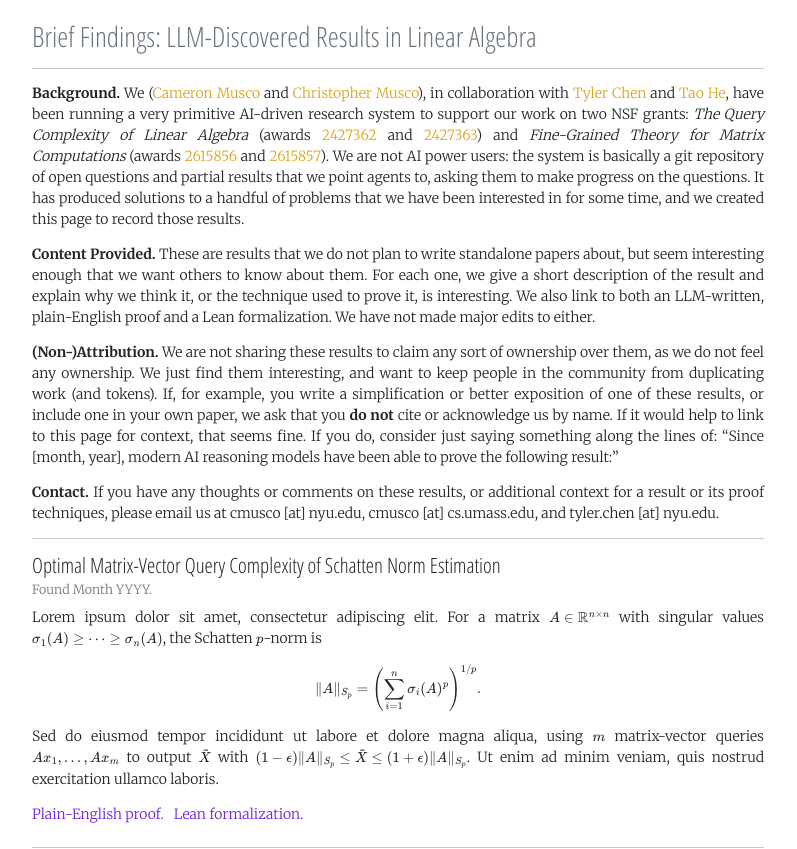
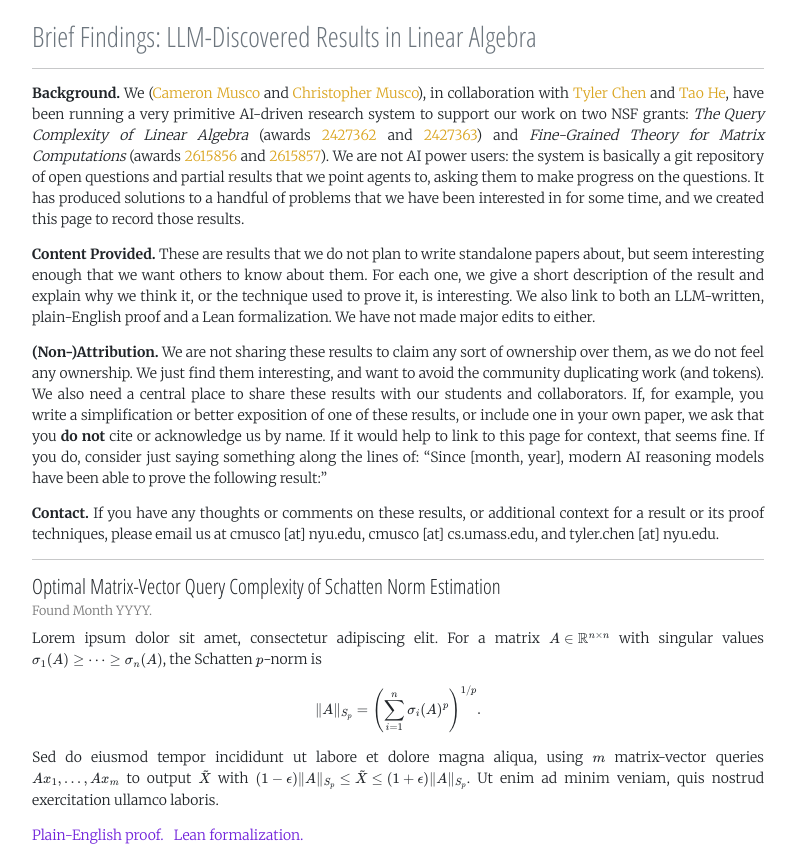
Before and after one commit to cpmusco/cpmusco.github.io, a plain HTML site: page brief_findings.html in a window 1280 px wide. Shown: the top 849 px of the page, without its empty margins (242-1039 px from the left). Drawn offline with nearby package versions, Linux system fonts and the light colour scheme.

Commit message:
name change

```diff
--- a/brief_findings.html
+++ b/brief_findings.html
@@ -69,7 +69,7 @@
          </p>
 
          <p>
-          <b>(Non-)Attribution.</b> We are not sharing these results to claim any sort of ownership over them, as we do not feel any ownership. We just find them interesting, and want to keep people in the community from duplicating work (and tokens). If, for example, you write a simplification or better exposition of one of these results, or include one in your own paper, we ask that you <b>do not</b> cite or acknowledge us by name. If it would help to link to this page for context, that seems fine. If you do, consider just saying something along the lines of: &ldquo;Since [month, year], modern AI reasoning models have been able to prove the following result:&rdquo;
+          <b>(Non-)Attribution.</b> We are not sharing these results to claim any sort of ownership over them, as we do not feel any ownership. We just find them interesting, and want to avoid the community duplicating work (and tokens). We also need a central place to share these results with our students and collaborators. If, for example, you write a simplification or better exposition of one of these results, or include one in your own paper, we ask that you <b>do not</b> cite or acknowledge us by name. If it would help to link to this page for context, that seems fine. If you do, consider just saying something along the lines of: &ldquo;Since [month, year], modern AI reasoning models have been able to prove the following result:&rdquo;
          </p>
 
          <p>
```
